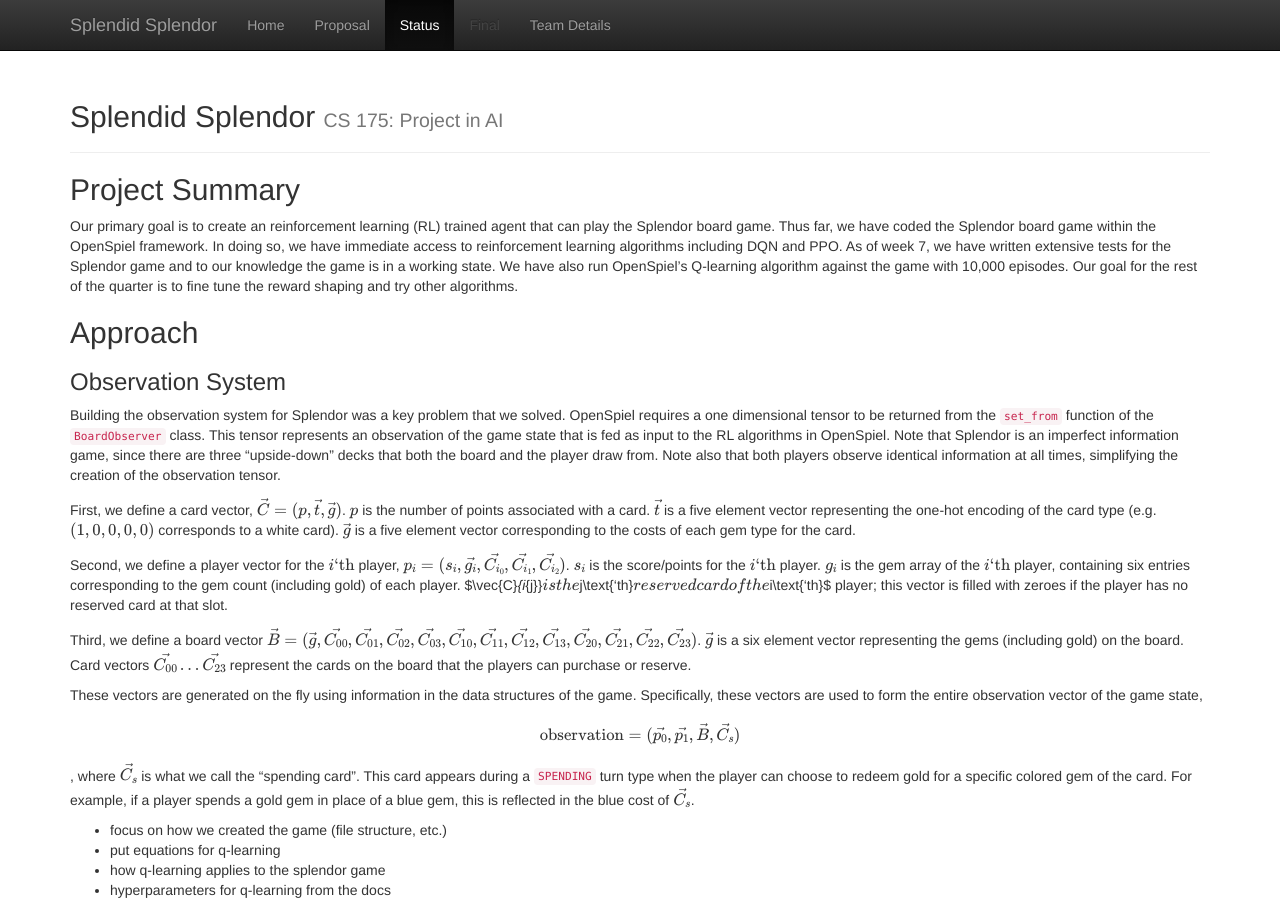
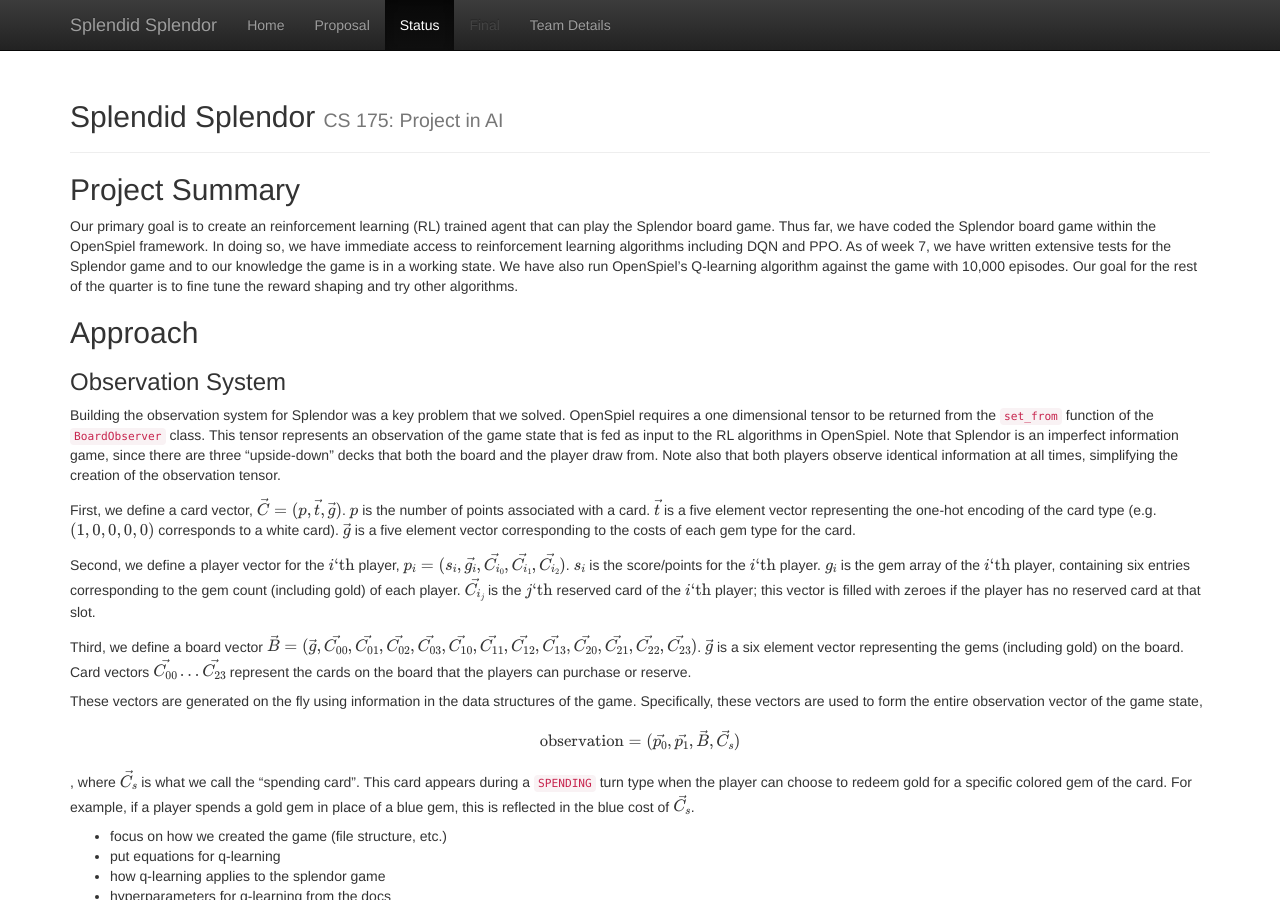
Before and after one commit to Blue0505/SplendidSplendor, a Jekyll site: the page built from docs/status.md, in a window 1280 px wide and 900 px high. Built offline with Jekyll 4.4.1, drawn with Linux system fonts in a browser that asks for light colours; formulas are drawn with MathJax 3.

Commit message:
Another fix

```diff
--- a/docs/status.md
+++ b/docs/status.md
@@ -20,7 +20,7 @@
 element vector corresponding to the costs of each gem type for the card.
 
 Second, we define a player vector for the $i\text{'th}$ player, $p_i =  (s_i, \vec{g_i}, \vec{C_{i_0}}, \vec{C_{i_1}}, \vec{C_{i_2}})$. $s_i$ is the score/points for the $i\text{'th}$ player.
-$g_i$ is the gem array of the $i\text{'th}$ player, containing six entries corresponding to the gem count (including gold) of each player. $\vec{C}_{i_{j}}$ is the
+$g_i$ is the gem array of the $i\text{'th}$ player, containing six entries corresponding to the gem count (including gold) of each player. $\vec{C_{i_j}}$ is the
 $j\text{'th}$ reserved card of the $i\text{'th}$ player; this vector is filled with zeroes if the player has no reserved card at that slot.
 
 Third, we define a board vector $\vec{B} = (\vec{g}, \vec{C_{00}}, \vec{C_{01}}, \vec{C_{02}}, \vec{C_{03}}, \vec{C_{10}}, \vec{C_{11}}, \vec{C_{12}}, \vec{C_{13}}, \vec{C_{20}}, \vec{C_{21}}, \vec{C_{22}}, \vec{C_{23}} )$. $\vec{g}$ is a six element vector representing the gems (including gold) on the board. Card vectors
```
